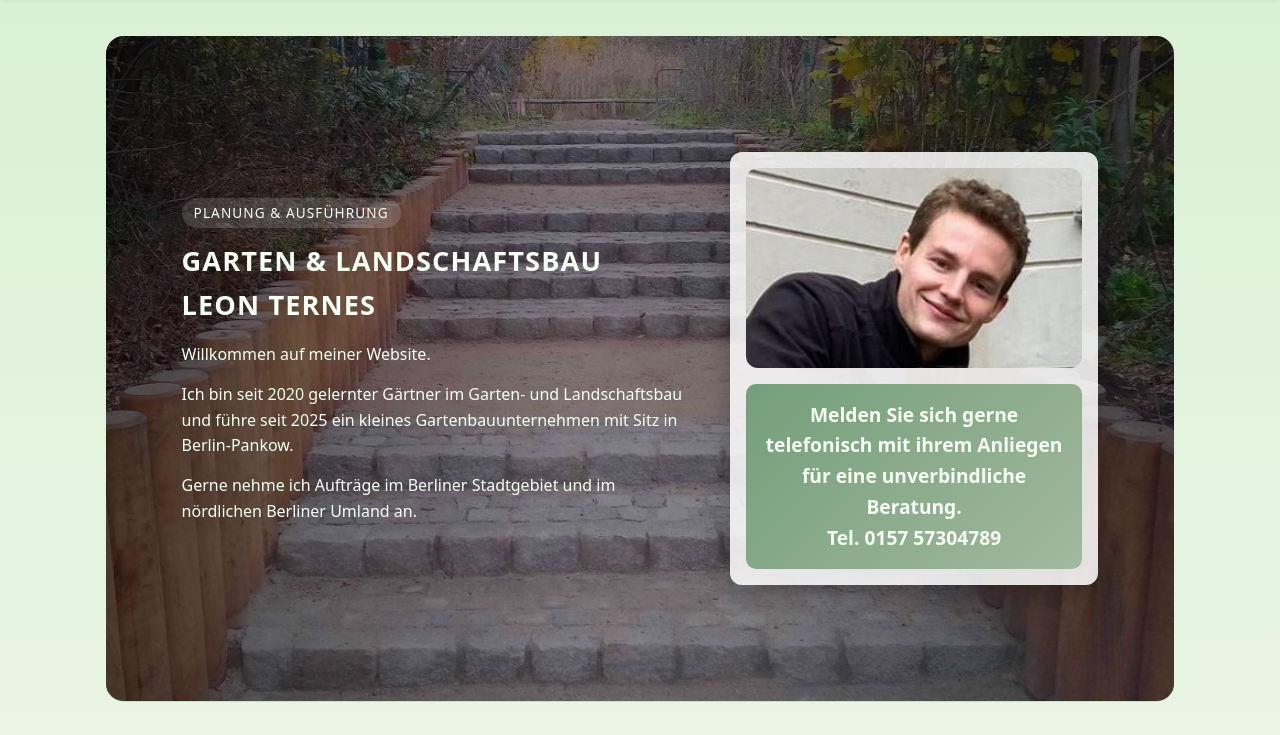
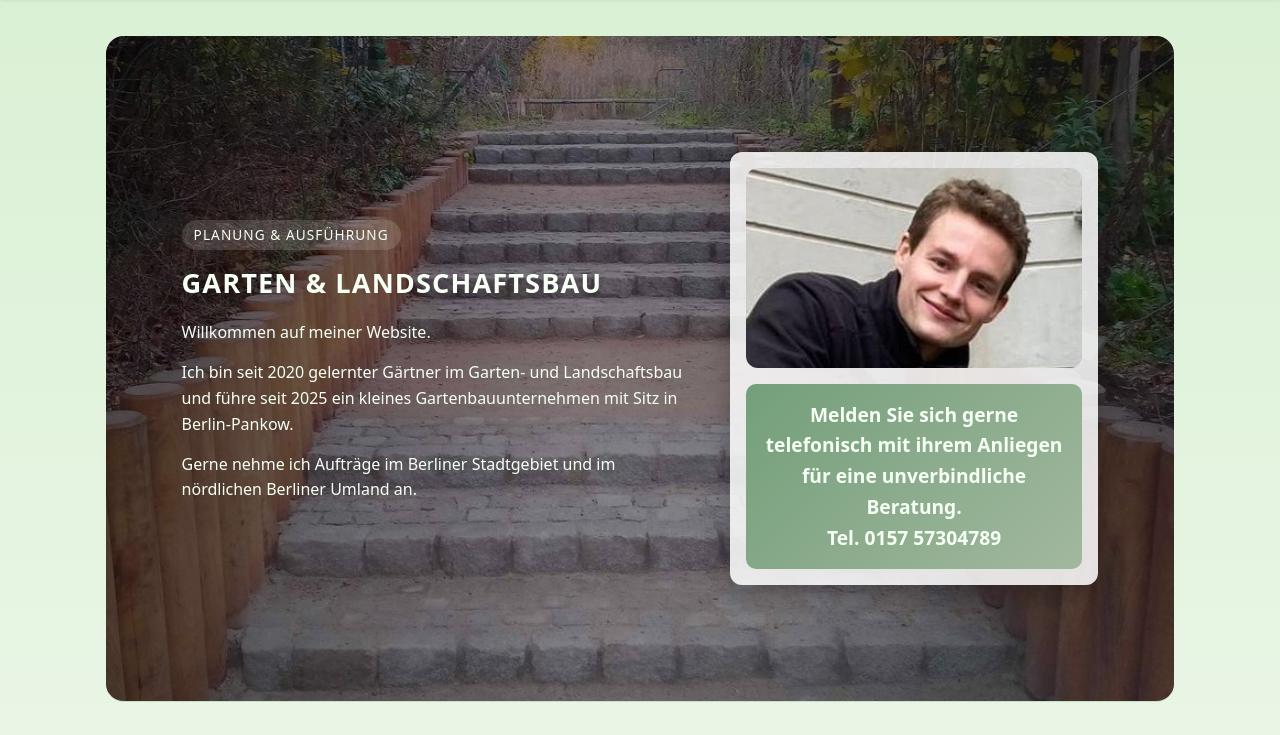
Before and after one commit to haltings/gartenbau, a plain HTML site: page index.html in a window 1280 px wide. Shown: the part 65-800 px from the top of the page. Drawn offline with Linux system fonts and the light colour scheme.

Commit message:
Sun Jun 14 08:07:17 PM CEST 2026

```diff
--- a/index.html
+++ b/index.html
@@ -450,7 +450,7 @@
       <div class="intro">
         <div>
           <div class="pill">Planung & Ausführung</div>
-          <h1 class="section-title">Garten & Landschaftsbau <br/>Leon Ternes</h1>
+          <h1 class="section-title">Garten & Landschaftsbau <br/></h1>
           <p>Willkommen auf meiner Website.</p>
           <p>Ich bin seit 2020 gelernter Gärtner im Garten- und Landschaftsbau und führe seit 2025 ein kleines Gartenbauunternehmen mit Sitz in Berlin-Pankow.</p>
           <p>Gerne nehme ich Aufträge im Berliner Stadtgebiet und im nördlichen Berliner Umland an.</p>
```
